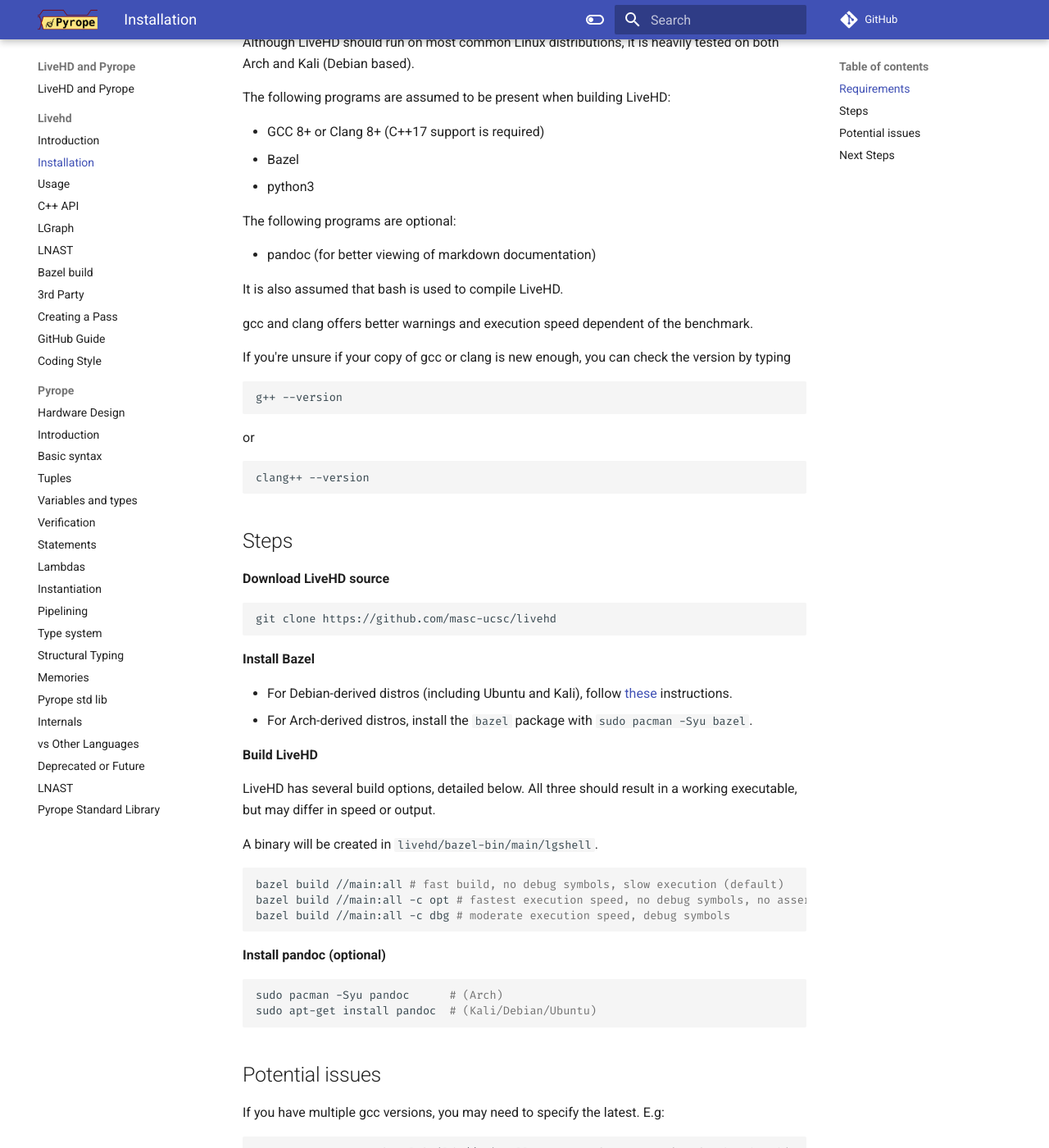
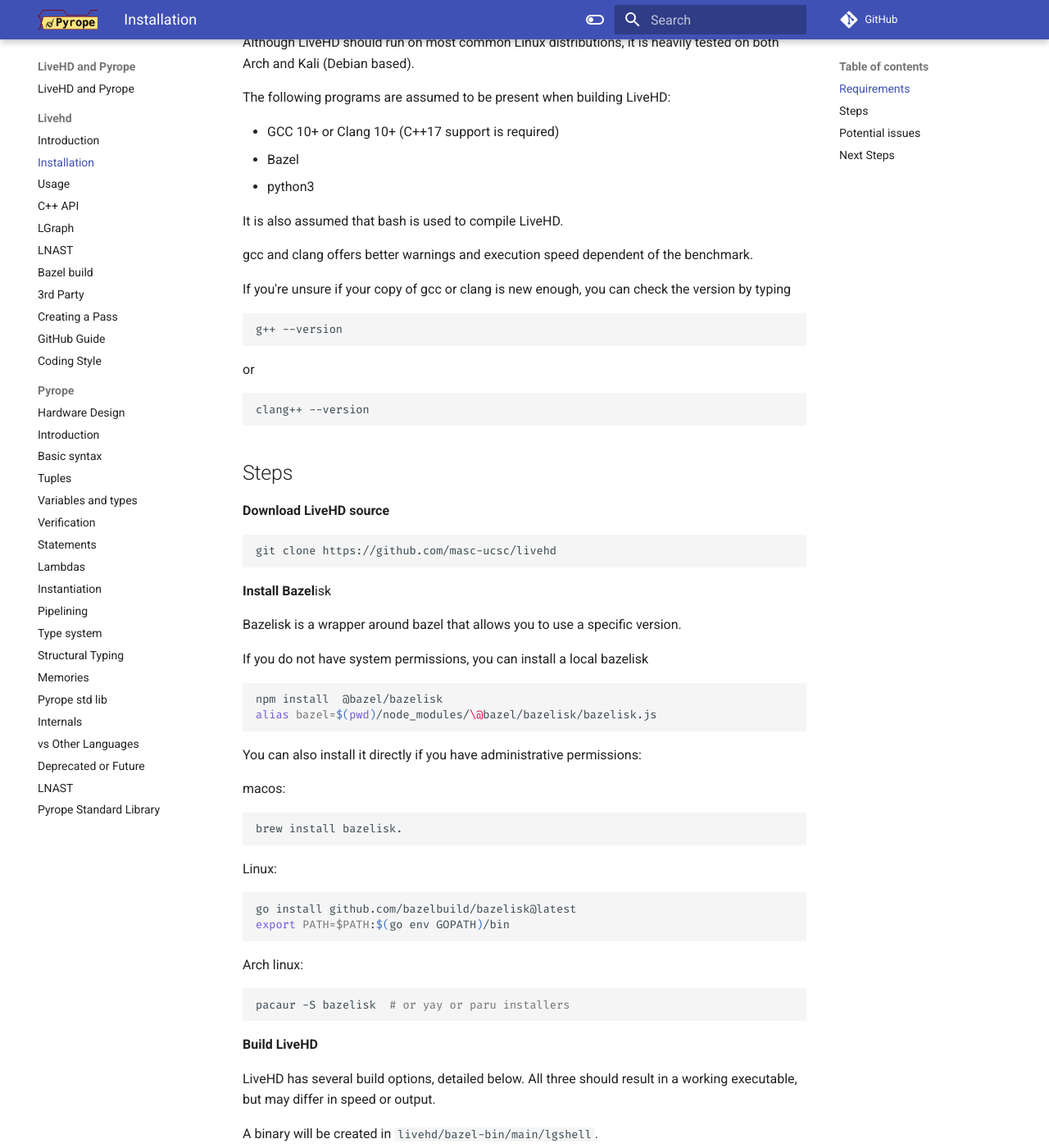
Before and after one commit to masc-ucsc/docs, an MkDocs documentation site: the page built from docs/livehd/01-install.md, in a window 1280 px wide and 1400 px high, scrolled down 257 px. Shown: the whole window at 82% size. Built offline with MkDocs 1.6.1 and Material for MkDocs 9.7.7, drawn with Linux system fonts in a browser that asks for light colours; comment, search, counter and statistics services are not loaded.

Commit message:
fix the bazel instuctions

````diff
--- a/docs/livehd/01-install.md
+++ b/docs/livehd/01-install.md
@@ -8,13 +8,9 @@
 
 The following programs are assumed to be present when building LiveHD:
 
-- GCC 8+ or Clang 8+ (C++17 support is required)
+- GCC 10+ or Clang 10+ (C++17 support is required)
 - Bazel
 - python3
-
-The following programs are optional:
-
-- pandoc (for better viewing of markdown documentation)
 
 It is also assumed that bash is used to compile LiveHD.
 
@@ -40,10 +36,34 @@
 git clone https://github.com/masc-ucsc/livehd
 ```
 
-**Install Bazel**
+**Install Bazel**isk
 
-- For Debian-derived distros (including Ubuntu and Kali), follow [these](https://docs.bazel.build/versions/master/install-ubuntu.html) instructions.
-- For Arch-derived distros, install the `bazel` package with `sudo pacman -Syu bazel`.
+Bazelisk is a wrapper around bazel that allows you to use a specific version.
+
+If you do not have system permissions, you can install a local bazelisk
+
+```sh
+npm install  @bazel/bazelisk
+alias bazel=$(pwd)/node_modules/\@bazel/bazelisk/bazelisk.js
+```
+
+You can also install it directly if you have administrative permissions:
+
+macos:
+```sh
+brew install bazelisk.
+```
+
+Linux:
+```sh
+go install github.com/bazelbuild/bazelisk@latest
+export PATH=$PATH:$(go env GOPATH)/bin
+```
+
+Arch linux:
+```sh
+pacaur -S bazelisk  # or yay or paru installers
+```
 
 **Build LiveHD**
 
@@ -52,16 +72,9 @@
 A binary will be created in `livehd/bazel-bin/main/lgshell`.
 
 ```sh
-bazel build //main:all # fast build, no debug symbols, slow execution (default)
-bazel build //main:all -c opt # fastest execution speed, no debug symbols, no assertions
-bazel build //main:all -c dbg # moderate execution speed, debug symbols
-```
-
-**Install pandoc (optional)**
-
-```sh
-sudo pacman -Syu pandoc      # (Arch)
-sudo apt-get install pandoc  # (Kali/Debian/Ubuntu)
+bazel build       //main:all # fast build, no debug symbols, slow execution (default)
+bazel build -copt //main:all # fastest execution speed, no debug symbols, no assertions
+bazel build -cdbg //main:all # moderate execution speed, debug symbols
 ```
 
 ## Potential issues
````
